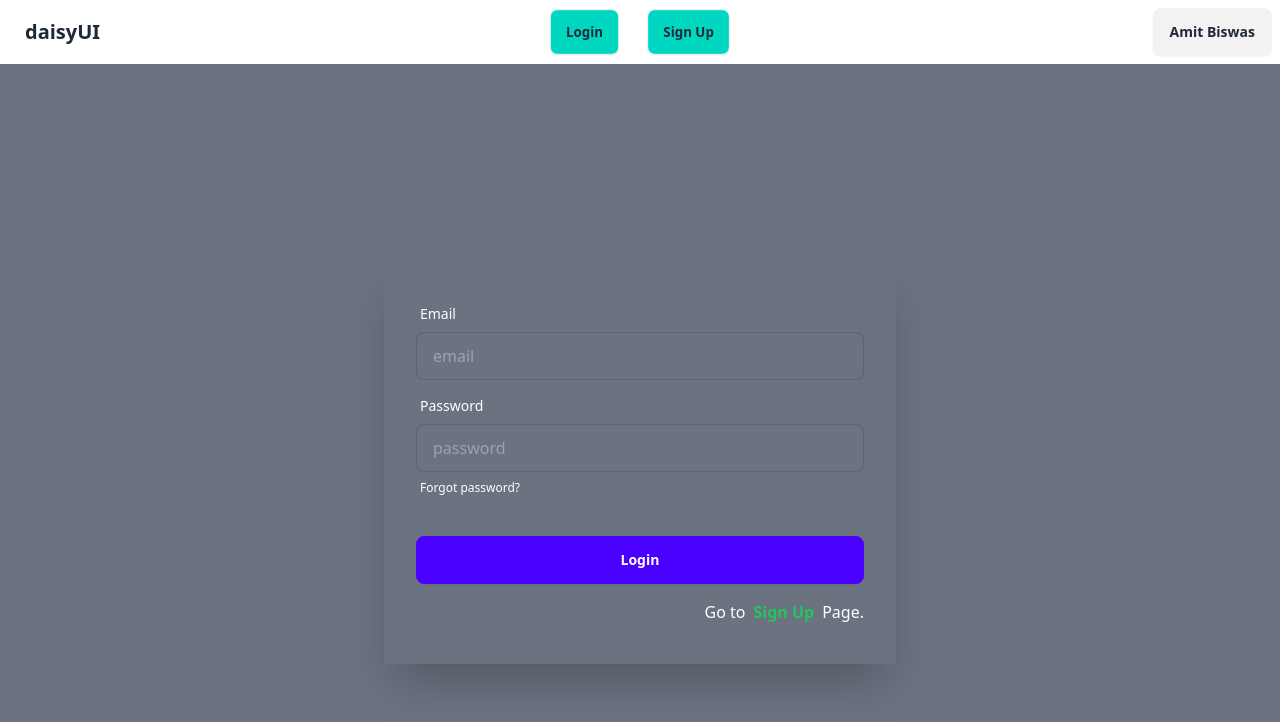
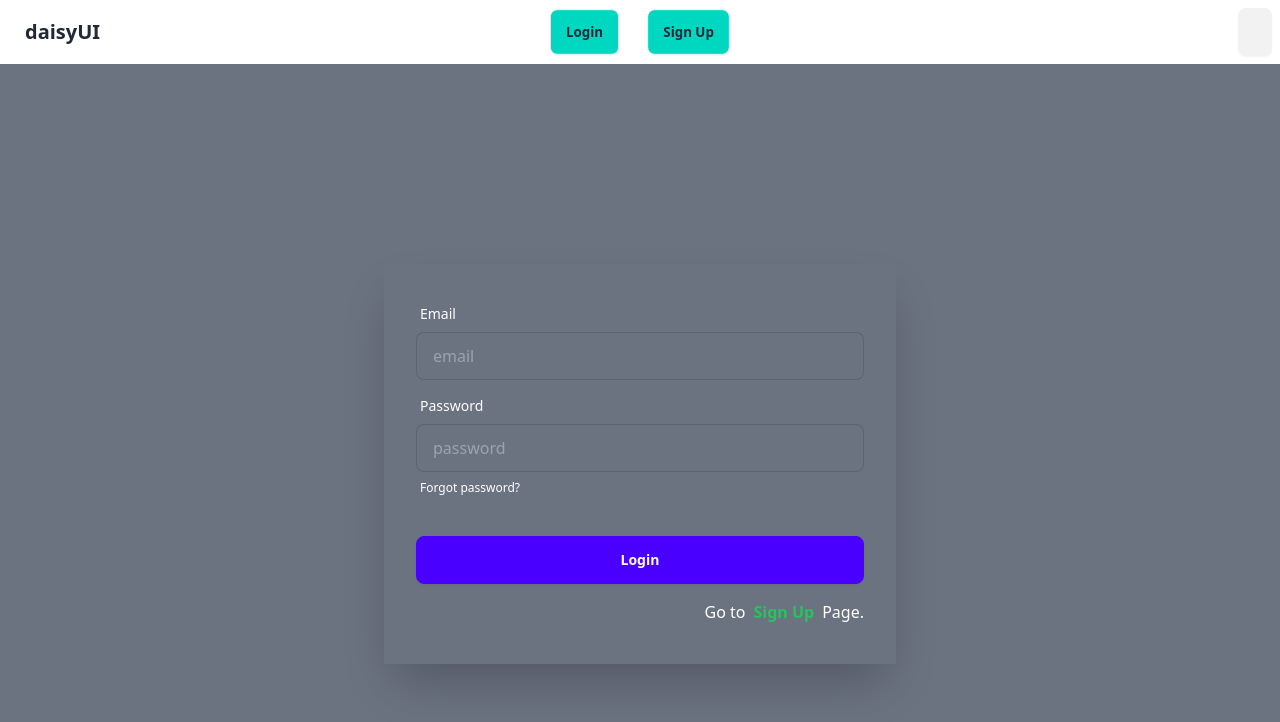
Before and after one commit to Amit-Biswas-WD/Auth-Introduction-And-Provider-Routes, a React (Vite) app: page /login in a window 1280 px wide. Shown: the top 722 px of the page. Built offline with nearby package versions, Linux system fonts and the light colour scheme; no server answers.

Commit message:
onAuthStateChange

```diff
--- a/src/components/Header/Header.jsx
+++ b/src/components/Header/Header.jsx
@@ -3,8 +3,8 @@ import { NavLink } from "react-router-dom";
 import { AuthContext } from "../provider/AuthProvider";
 
 const Header = () => {
-  const authInfo = useContext(AuthContext);
-  console.log(authInfo.name);
+  const {user} = useContext(AuthContext);
+  console.log(user);
 
   const items = [
     <NavLink key={`login`} className="btn bg-accent" to={`/login`}>
@@ -50,7 +50,7 @@ const Header = () => {
         </ul>
       </div>
       <div className="navbar-end">
-        <a className="btn">{authInfo.name}</a>
+        <a className="btn">{user?.email}</a>
       </div>
     </div>
   );
--- a/src/components/provider/AuthProvider.jsx
+++ b/src/components/provider/AuthProvider.jsx
@@ -1,13 +1,15 @@
 import {
   createUserWithEmailAndPassword,
+  onAuthStateChanged,
   signInWithEmailAndPassword,
 } from "firebase/auth";
-import { createContext } from "react";
+import { createContext, useEffect, useState } from "react";
 import auth from "./../Firebase/firebase.init";
 
 export const AuthContext = createContext(null);
 
 const AuthProvider = ({ children }) => {
+  const [user, setUser] = useState(null);
   const name = "Amit Biswas";
 
   const createUser = (email, password) => {
@@ -18,8 +20,19 @@ const AuthProvider = ({ children }) => {
     return signInWithEmailAndPassword(auth, email, password);
   };
 
+  useEffect(() => {
+    const unSubscribe = onAuthStateChanged(auth, (currentUser) => {
+      console.log("Current User", currentUser);
+      setUser(currentUser);
+    });
+    return () => {
+      unSubscribe();
+    };
+  }, []);
+
   const authInfo = {
     name,
+    user,
     createUser,
     signInUser,
   };
```
